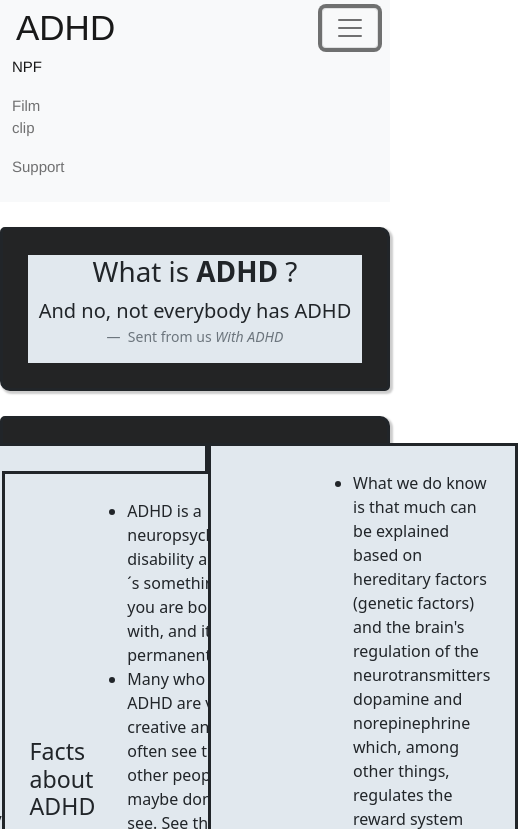
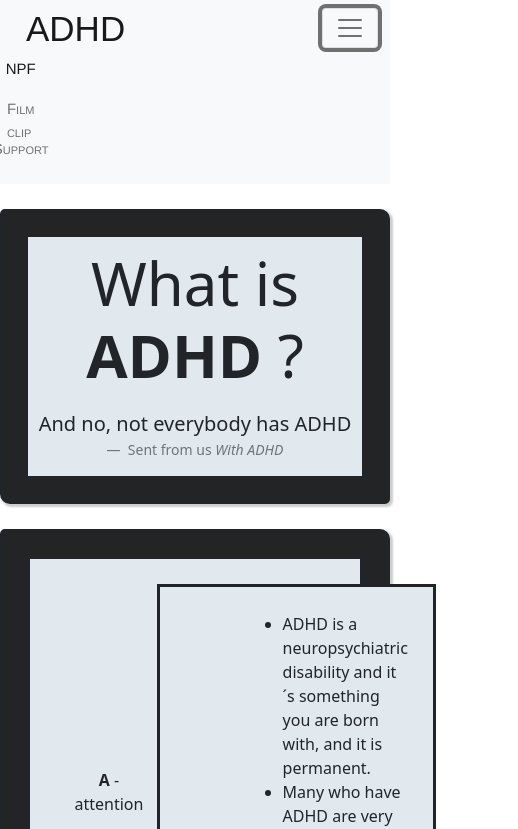
Before and after one commit to stephaniiekm/projekt-1, a plain HTML site: page index.html in a window 390 px wide. Both pictures are taken after a click on the button "Toggle navigation". Shown: the top 829 px of the page, 518 px wide, since content can reach past the window. Drawn offline with nearby package versions, Linux system fonts and the light colour scheme; a web font is replaced by a local one.

Commit message:
Add changes in CSS file

```diff
--- a/assets/CSS/index.css
+++ b/assets/CSS/index.css
@@ -1,4 +1,10 @@
 @import url('https://fonts.googleapis.com/css2?family=Montserrat+Alternates:wght@500&family=Montserrat+Subrayada&family=Montserrat:wght@200&display=swap');
+
+* {
+  padding: 0;
+  margin: 0;
+  box-sizing: border-box;
+}
 
 /* div */
 div > ul {
@@ -53,9 +59,15 @@ hr {
   padding: 10px;
 }
 
+/* header section includes navbar*/
 nav {
   background-color: rgb(156, 172, 189);
   font-size: 15px;
+  font-variant: small-caps;
+  width: 100%;
+  display: flex;
+  flex-flow: row wrap;
+  justify-content: center;
 }
 
 #logo-adhd {
@@ -70,41 +82,132 @@ nav {
 
 .nav-link {
   text-decoration: none;
+  font-size: 15px;
   color: #000;
+  margin: 10px;
+  padding: 5px;
+  width: 80px;
+  height: 50px;
+  display: flex;
+  flex-flow: row wrap;
+  justify-content: center;
 }
 
 nav a:hover {
-  background-color: rgb(187, 182, 184);
+  background-color: #ced4da;
   box-shadow: 2px 2px 2px 1px rgba(0, 0, 0, 0.2);
-  padding: 6px;
   border-radius: 8px;
+  display: flex;
+  flex-wrap: wrap;
+  align-items: flex-start;
 }
 
 nav a:link {
   color: black;
   font-family: 'Franklin Gothic Medium', 'Arial Narrow', Arial, sans-serif;
   text-decoration: none;
+  border-radius: 8px;
+  padding: 5px;
+  margin: 5px;
+  height: 30px;
+  display: flex;
+  flex-wrap: wrap;
+  align-items: flex-start;
 }
 
-.adhd-clip {
-  border-width: 5px;
-  border-color: rgb(83, 88, 94);
-  box-shadow: 0px 1px 1px 1px;
+/* intro - section*/
+
+.intro-heading {
+  padding: 35x;
+}
+
+.intro-heading h1 {
+  font-size: 60px;
+  padding: 10px;
+}
+
+/* adhd - section */
+
+/* npf - section */
+
+.none-dec {
+  list-style-type: none;
 }
 
 .list-box {
-  background-color: rgb(147, 168, 189);
+  background-color: rgba(147, 168, 189, 0.5);
   width: 50%;
   margin: 10 10;
   padding: 10 15;
   box-shadow: 0px 1px 1px 1px;
 }
 
-.none-dec {
-  list-style-type: none;
+/* film-clip-Section: Youtube - ADHD */
+.adhd-clip {
+  border-width: 5px;
+  border-color: rgb(83, 88, 94);
+  box-shadow: 0px 1px 1px 1px;
+  width: 50%;
 }
 
+/* Support -section Link to another ADHD-side */
+/* #support {
+} */
 .none-d-style {
   text-decoration: none;
   text-align: center;
 }
+
+/* Footer section */
+footer {
+  padding: 1%;
+}
+
+/* media quari */
+/* `xs` returns only a ruleset and no media query
+// ... { ... }*/
+
+/* `sm` applies to x-small devices (portrait phones, less than 576px)*/
+@media (max-width: 575.98px) {
+  section {
+    display: flex;
+    flex-direction: column;
+    justify-content: center;
+    flex-wrap: nowrap;
+  }
+
+  .nav-link {
+    width: 100%;
+    float: flex-end;
+  }
+}
+
+/* `md` applies to small devices (landscape phones, less than 768px)*/
+@media (max-width: 767.98px) {
+  section {
+    display: flex;
+    flex-direction: column;
+    justify-content: center;
+    flex-wrap: nowrap;
+  }
+}
+
+/* `lg` applies to medium devices (tablets, less than 992px)*/
+@media (max-width: 991.98px) {
+  section {
+    display: flex;
+    flex-direction: column;
+    justify-content: center;
+    flex-wrap: nowrap;
+  }
+}
+
+/* `xl` applies to large devices (desktops, less than 1200px)
+@media (max-width: 1199.98px) {
+  ...;
+}*/
+
+/* `xxl` applies to x-large devices (large desktops, less than 1400px)
+@media (max-width: 1399.98px) {
+  ...;
+}*/
--- a/index.html
+++ b/index.html
@@ -207,9 +207,9 @@
         <h3>How can you get or give support?</h3>
         <p>
         <ul>
-              <li></li>
-              <li></li>
-              <li></li>
+          <li>ADHD is a neuropsychiatric disability and it´s something you are born with, and it is permanent.</li>
+          <li>Many who have ADHD are very creative and can often see things other people maybe don´t see. See things “outside the box”.</li>
+          <li>ADHD is a neuropsychiatric disability and it´s something you are born with, and it is permanent.</li>
         </ul>
         </p>
       </div>
@@ -219,6 +219,7 @@
           ADHD
         </a> </p>
     </section>
+
     </main>
     <!--END main section-->
 
```
Lines whose indentation alone changed are shown as unchanged.
